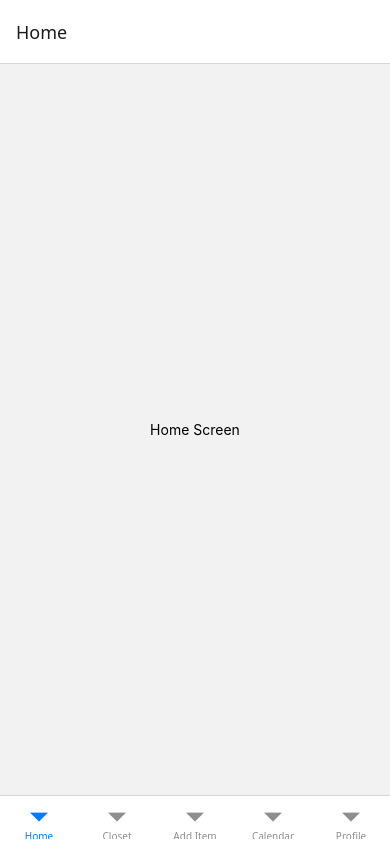
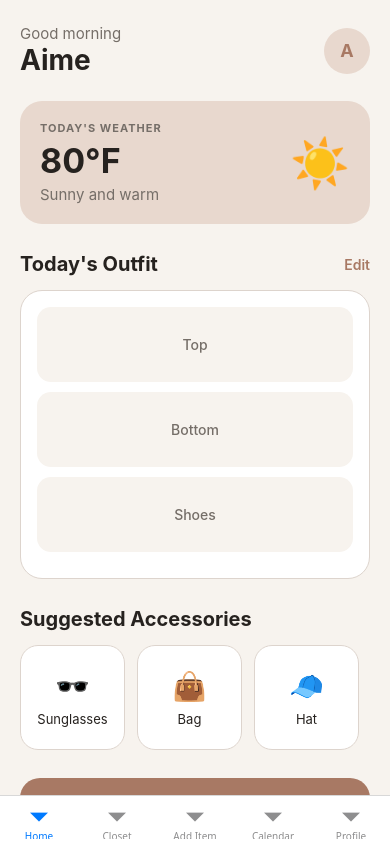
Before and after one commit to aimesanchez/digital-closet, a React Native app: screen /Home in a window 390 px wide. Built offline with nearby package versions, Linux system fonts and the light colour scheme.

Commit message:
feat: build inital home screen layout

```diff
--- /dev/null
+++ b/src/constants/colors.js
@@ -0,0 +1,10 @@
+export const colors = {
+  background: "#F7F3EE",
+  surface: "#FFFFFF",
+  text: "#26221F",
+  secondaryText: "#756E68",
+  accent: "#A87964",
+  accentLight: "#E8D8CE",
+  border: "#DDD4CD",
+  warm: "#E9B872",
+};
--- a/src/navigation/MainTabNavigator.js
+++ b/src/navigation/MainTabNavigator.js
@@ -10,7 +10,11 @@ const Tab = createBottomTabNavigator();
 
 export default function MainTabNavigator() {
     return (
-        <Tab.Navigator>
+            <Tab.Navigator
+             screenOptions={{
+             headerShown: false,
+            }}
+            >
             <Tab.Screen name="Home" component={HomeScreen} />
             <Tab.Screen name="Closet" component={ClosetScreen} />
             <Tab.Screen name="Add Item" component={AddItemScreen} />
--- a/src/screens/HomeScreen.js
+++ b/src/screens/HomeScreen.js
@@ -1,17 +1,278 @@
-import { View, Text, StyleSheet } from "react-native";
+import {
+  View,
+  Text,
+  StyleSheet,
+  ScrollView,
+  Pressable,
+} from "react-native";
+
+import { colors } from "../constants/colors";
 
 export default function HomeScreen() {
   return (
-    <View style={styles.container}>
-      <Text>Home Screen</Text>
-    </View>
+    <ScrollView
+      style={styles.container}
+      contentContainerStyle={styles.content}
+      showsVerticalScrollIndicator={false}
+    >
+      {/* Greeting */}
+      <View style={styles.header}>
+        <View>
+          <Text style={styles.greeting}>Good morning</Text>
+          <Text style={styles.name}>Aime</Text>
+        </View>
+
+        <Pressable style={styles.profileButton}>
+          <Text style={styles.profileInitial}>A</Text>
+        </Pressable>
+      </View>
+
+      {/* Weather */}
+      <View style={styles.weatherCard}>
+        <View>
+          <Text style={styles.sectionLabel}>TODAY'S WEATHER</Text>
+          <Text style={styles.temperature}>80°F</Text>
+          <Text style={styles.weatherDescription}>
+            Sunny and warm
+          </Text>
+        </View>
+
+        <Text style={styles.weatherIcon}>☀️</Text>
+      </View>
+
+      {/* Today's Outfit */}
+      <View style={styles.sectionHeader}>
+        <Text style={styles.sectionTitle}>Today's Outfit</Text>
+
+        <Pressable>
+          <Text style={styles.editText}>Edit</Text>
+        </Pressable>
+      </View>
+
+      <View style={styles.outfitCard}>
+        <View style={styles.clothingPlaceholder}>
+          <Text style={styles.placeholderText}>Top</Text>
+        </View>
+
+        <View style={styles.clothingPlaceholder}>
+          <Text style={styles.placeholderText}>Bottom</Text>
+        </View>
+
+        <View style={styles.clothingPlaceholder}>
+          <Text style={styles.placeholderText}>Shoes</Text>
+        </View>
+      </View>
+
+      {/* Suggested Accessories */}
+      <Text style={styles.sectionTitle}>Suggested Accessories</Text>
+
+      <ScrollView
+        horizontal
+        showsHorizontalScrollIndicator={false}
+        style={styles.accessoriesContainer}
+      >
+        <View style={styles.accessoryCard}>
+          <Text style={styles.accessoryEmoji}>🕶️</Text>
+          <Text style={styles.accessoryName}>Sunglasses</Text>
+        </View>
+
+        <View style={styles.accessoryCard}>
+          <Text style={styles.accessoryEmoji}>👜</Text>
+          <Text style={styles.accessoryName}>Bag</Text>
+        </View>
+
+        <View style={styles.accessoryCard}>
+          <Text style={styles.accessoryEmoji}>🧢</Text>
+          <Text style={styles.accessoryName}>Hat</Text>
+        </View>
+      </ScrollView>
+
+      {/* Closet */}
+      <Pressable style={styles.closetButton}>
+        <View>
+          <Text style={styles.closetButtonText}>My Closet</Text>
+          <Text style={styles.closetButtonSubtext}>
+            Browse your wardrobe
+          </Text>
+        </View>
+
+        <Text style={styles.arrow}>›</Text>
+      </Pressable>
+    </ScrollView>
   );
 }
 
 const styles = StyleSheet.create({
   container: {
     flex: 1,
+    backgroundColor: colors.background,
+  },
+
+  content: {
+    paddingHorizontal: 20,
+    paddingTop: 24,
+    paddingBottom: 40,
+  },
+
+  header: {
+    flexDirection: "row",
+    justifyContent: "space-between",
+    alignItems: "center",
+    marginBottom: 24,
+  },
+
+  greeting: {
+    fontSize: 15,
+    color: colors.secondaryText,
+  },
+
+  name: {
+    fontSize: 28,
+    fontWeight: "700",
+    color: colors.text,
+  },
+
+  profileButton: {
+    width: 46,
+    height: 46,
+    borderRadius: 23,
+    backgroundColor: colors.accentLight,
     justifyContent: "center",
     alignItems: "center",
   },
+
+  profileInitial: {
+    fontSize: 18,
+    fontWeight: "700",
+    color: colors.accent,
+  },
+
+  weatherCard: {
+    backgroundColor: colors.accentLight,
+    borderRadius: 22,
+    padding: 20,
+    marginBottom: 28,
+    flexDirection: "row",
+    justifyContent: "space-between",
+    alignItems: "center",
+  },
+
+  sectionLabel: {
+    fontSize: 11,
+    fontWeight: "700",
+    letterSpacing: 1,
+    color: colors.secondaryText,
+    marginBottom: 5,
+  },
+
+  temperature: {
+    fontSize: 34,
+    fontWeight: "700",
+    color: colors.text,
+  },
+
+  weatherDescription: {
+    marginTop: 4,
+    fontSize: 15,
+    color: colors.secondaryText,
+  },
+
+  weatherIcon: {
+    fontSize: 48,
+  },
+
+  sectionHeader: {
+    flexDirection: "row",
+    justifyContent: "space-between",
+    alignItems: "center",
+  },
+
+  sectionTitle: {
+    fontSize: 20,
+    fontWeight: "700",
+    color: colors.text,
+    marginBottom: 14,
+  },
+
+  editText: {
+    color: colors.accent,
+    fontWeight: "600",
+    marginBottom: 14,
+  },
+
+  outfitCard: {
+    backgroundColor: colors.surface,
+    borderRadius: 22,
+    padding: 16,
+    marginBottom: 28,
+    borderWidth: 1,
+    borderColor: colors.border,
+  },
+
+  clothingPlaceholder: {
+    height: 75,
+    borderRadius: 14,
+    backgroundColor: colors.background,
+    justifyContent: "center",
+    alignItems: "center",
+    marginBottom: 10,
+  },
+
+  placeholderText: {
+    color: colors.secondaryText,
+    fontWeight: "500",
+  },
+
+  accessoriesContainer: {
+    marginBottom: 28,
+  },
+
+  accessoryCard: {
+    width: 105,
+    height: 105,
+    backgroundColor: colors.surface,
+    borderRadius: 18,
+    marginRight: 12,
+    justifyContent: "center",
+    alignItems: "center",
+    borderWidth: 1,
+    borderColor: colors.border,
+  },
+
+  accessoryEmoji: {
+    fontSize: 28,
+    marginBottom: 8,
+  },
+
+  accessoryName: {
+    fontSize: 13,
+    color: colors.text,
+  },
+
+  closetButton: {
+    backgroundColor: colors.accent,
+    paddingVertical: 18,
+    paddingHorizontal: 20,
+    borderRadius: 20,
+    flexDirection: "row",
+    justifyContent: "space-between",
+    alignItems: "center",
+  },
+
+  closetButtonText: {
+    color: "#FFFFFF",
+    fontSize: 18,
+    fontWeight: "700",
+  },
+
+  closetButtonSubtext: {
+    color: "#F5EDE9",
+    fontSize: 13,
+    marginTop: 3,
+  },
+
+  arrow: {
+    color: "#FFFFFF",
+    fontSize: 32,
+  },
 });
```
